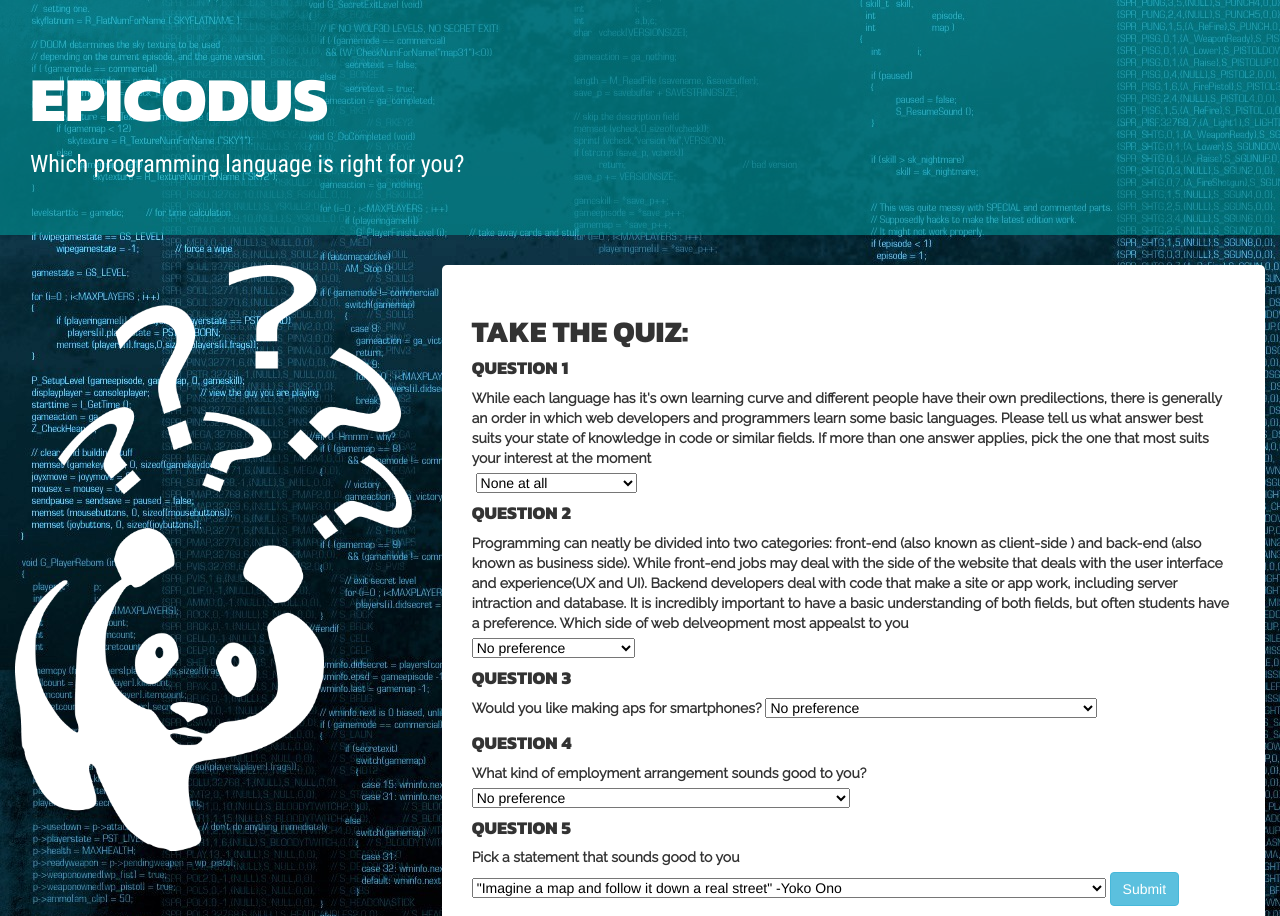
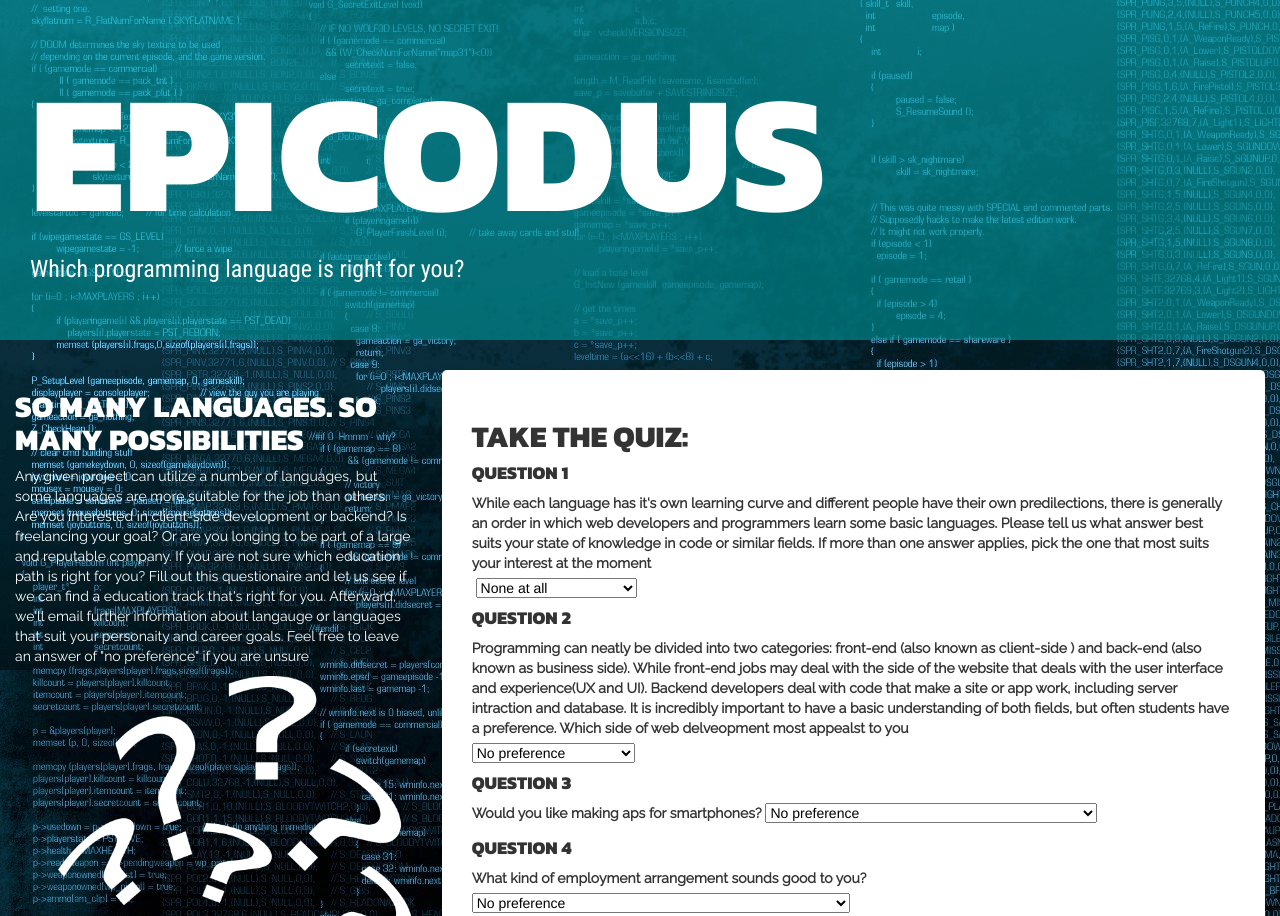
Before and after one commit to cmartinez84/quiz, a plain HTML site: page index.html in a window 1280 px wide. Shown: the top 916 px of the page. Drawn offline with Linux system fonts and the light colour scheme.

Commit message:
add description of quiz to page as well as increase the size of header

```diff
--- a/css/mystyles.css
+++ b/css/mystyles.css
@@ -24,9 +24,6 @@ label{
   padding: auto 55px;
 }
 
-@font-face {
-  font-family: 'BPdotsMinus'
-}
 .modal-content {
   text-align: center;
   padding: 50px;
@@ -37,3 +34,12 @@ label{
 #cSharpLogo{
   font-size: 12em;
 }
+.about *{
+  color: white;
+}
+.about p {
+  font-family: "Raleway";
+}
+h1{
+  font-size: 8em !important
+}
--- a/index.html
+++ b/index.html
@@ -19,7 +19,9 @@
     </div>
     <div class="conatiner">
       <div class="col-sm-4">
-        <div class="">
+        <div class="about">
+          <h2>So many languages. So many possibilities</h2>
+          <p>Any given project can utilize a number of languages, but some languages are more suitable for the job than others. Are you interested in client-side development or backend? Is freelancing your goal? Or are you longing to be part of a large and reputable company. If you are not sure which education path is right for you? Fill out this questionaire and let us see if we can find a education track that's right for you. Afterward, we'll email further information about langauge or languages that suit your personaity and career goals. Feel free to leave an answer of "no preference" if you are unsure</p>
         <img class="img-responsive" src="img/panda.png" alt="" />
         </div>
       </div>
```
